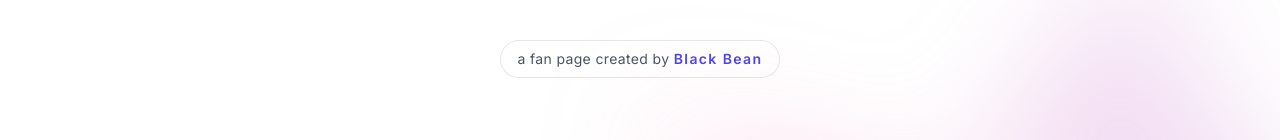
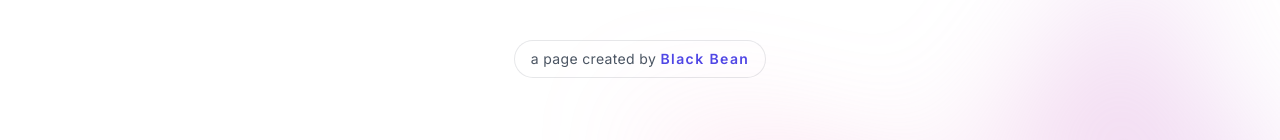
Before and after one commit to catreunion/connie-wyman, a Next.js app: page / in a window 1280 px wide. Shown: the part 207-347 px from the top of the page. Built offline with nearby package versions, Linux system fonts and the light colour scheme.

Commit message:
version 1.0.4

```diff
--- a/src/comp/HomeHeader.jsx
+++ b/src/comp/HomeHeader.jsx
@@ -12,7 +12,7 @@ const HomeHeader = () => {
         <div className="flex justify-center py-6">
           <div className="relative overflow-hidden rounded-full py-1.5 px-4 text-sm leading-6 ring-1 ring-gray-900/10 hover:ring-gray-900/20">
             <span className="tracking-wide text-gray-600">
-              a fan page created by{' '}
+              a page created by{' '}
               <a
                 href="https://nextjs.org/docs/basic-features/data-fetching/get-static-props"
                 className="font-semibold tracking-widest text-indigo-600"
--- a/src/wording.js
+++ b/src/wording.js
@@ -1,5 +1,5 @@
 export const siteTitle = 'In love with Wyman'
-export const siteDesc = 'A fan page of Wyman Wong, a great x in Hong Kong.'
+export const siteDesc = 'A fan page of Wyman Wong. Created by Black Bean'
 export const keywords = 'Wyman'
 
 export const EXAMPLE_PATH = 'blog-starter'
```
